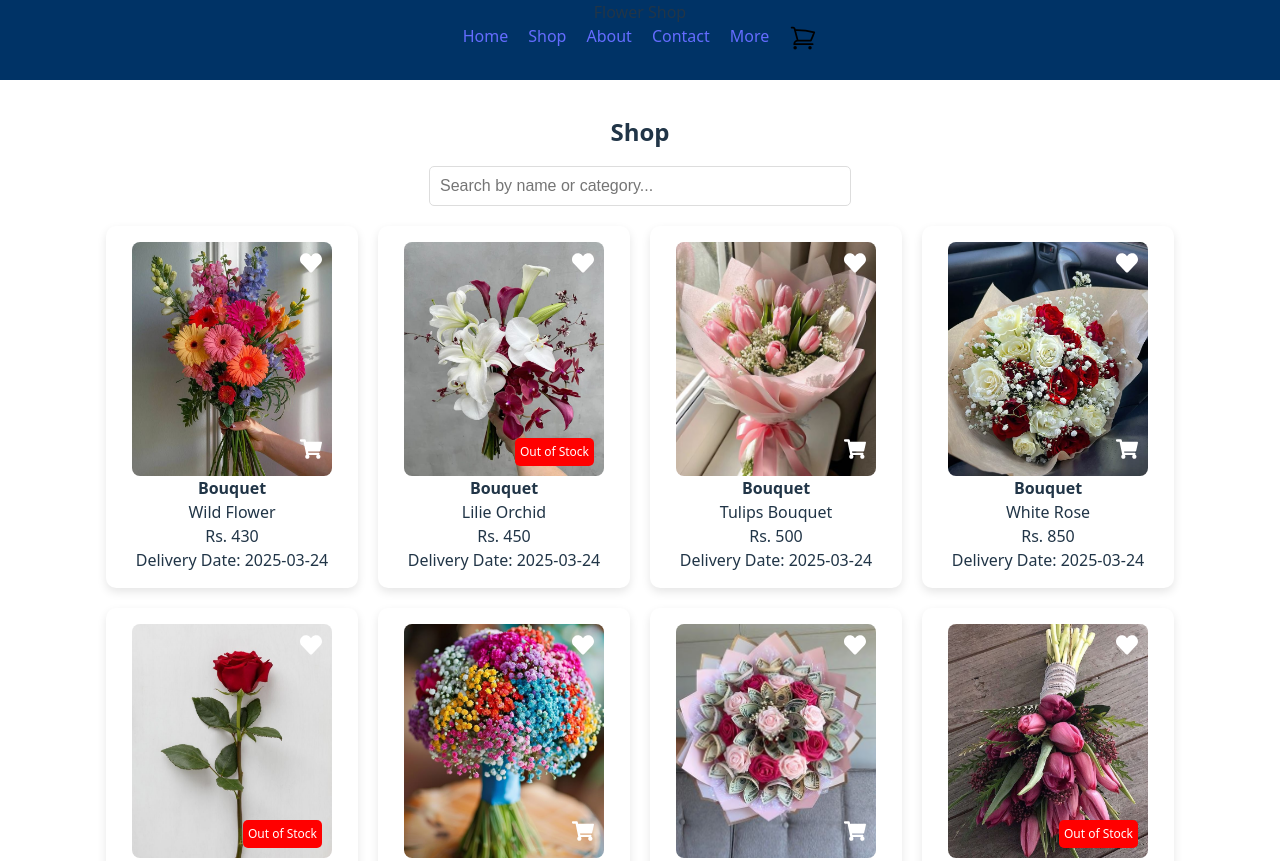
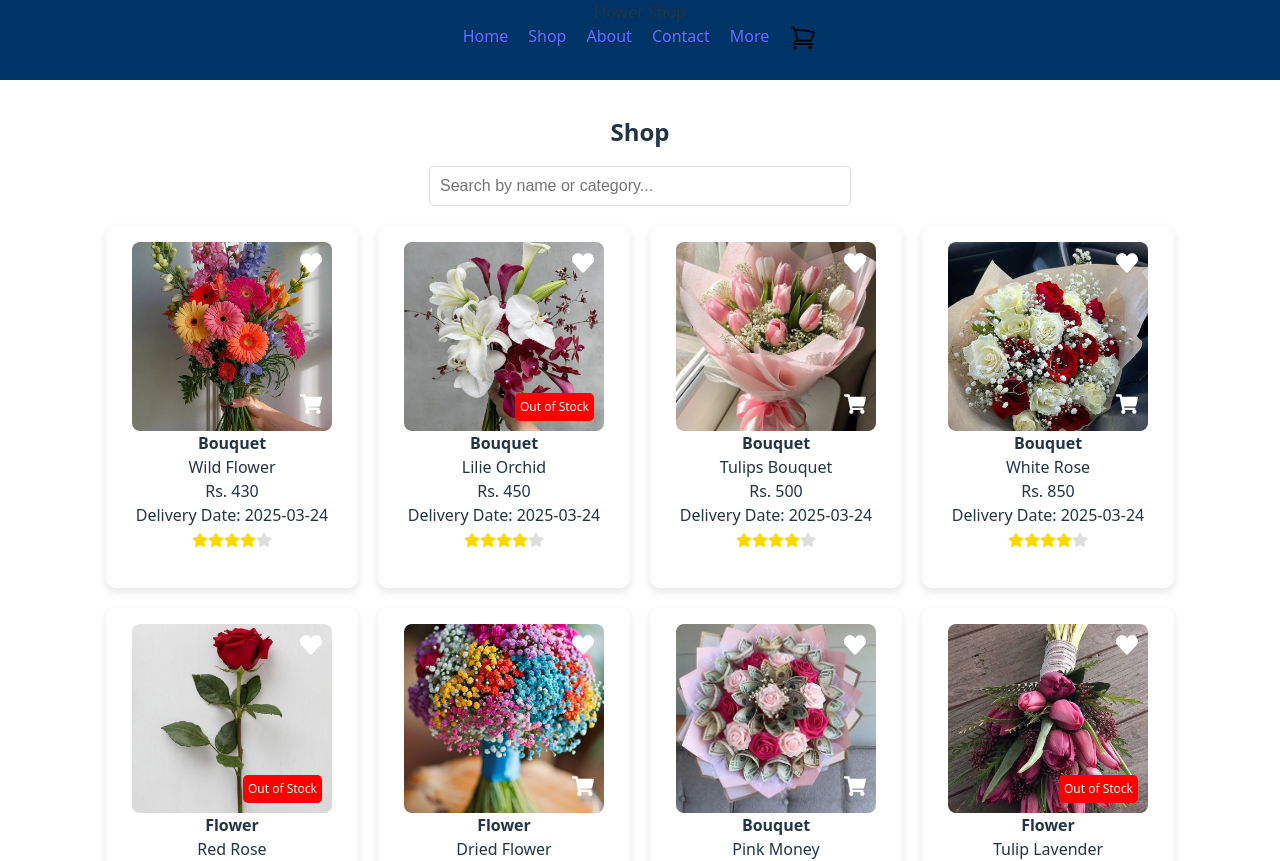
Before and after one commit to prajula255/blossom, a React (Vite) app: page /shop in a window 1280 px wide. Shown: the top 861 px of the page. Built offline with nearby package versions, Linux system fonts and the light colour scheme.

Commit message:
flowerlist updtaed with rating icon

```diff
--- a/src/pages/contact/feedback.jsx
+++ b/src/pages/contact/feedback.jsx
@@ -18,7 +18,7 @@ function FeedbackPage() {
   const handleSubmit = (e) => {
     e.preventDefault();
     setSubmitted(true);
-    setTimeout(() => navigate("/home"), 3000); // Redirect to home after 3 seconds
+    setTimeout(() => navigate("/home"), 3000);
     setFormData({ name: "", email: "", message: "" });
   };
 
--- a/src/pages/product/flowerList.jsx
+++ b/src/pages/product/flowerList.jsx
@@ -408,7 +408,7 @@ import { useState, useEffect } from "react";
 import { toast, ToastContainer } from "react-toastify";
 import "react-toastify/dist/ReactToastify.css";
 import FooterEg from "../../components/footer";
-import { FaShoppingCart, FaHeart } from "react-icons/fa";
+import { FaShoppingCart, FaHeart, FaStar } from "react-icons/fa";
 
 function FlowersList() {
   const navigate = useNavigate();
@@ -663,8 +663,14 @@ function FlowersList() {
                   <span style={styles.deliveryDate}>
                     Delivery Date: {getDefaultDate()}
                   </span>
+                  {/* Rating Section */}
+                  <div style={styles.rating}>
+                    {[...Array(5)].map((_, index) => (
+                      <FaStar key={index} color={index < 4 ? "gold" : "#ddd"} />
+                    ))}
+                  </div>
+
                   <br />
-
                   {/* <span
                     style={{
                       fontSize: "14px",
@@ -766,6 +772,12 @@ const styles = {
     fontSize: "12px",
     borderRadius: "5px",
   },
+  rating: {
+    display: "flex",
+    justifyContent: "center",
+    marginTop: "5px",
+    color: "gold",
+  },
 };
 
 export default FlowersList;
```
Also changed, not shown: src/App.jsx (+4 -4 lines), src/pages/login/loginPage.css (+0 -11 lines).
